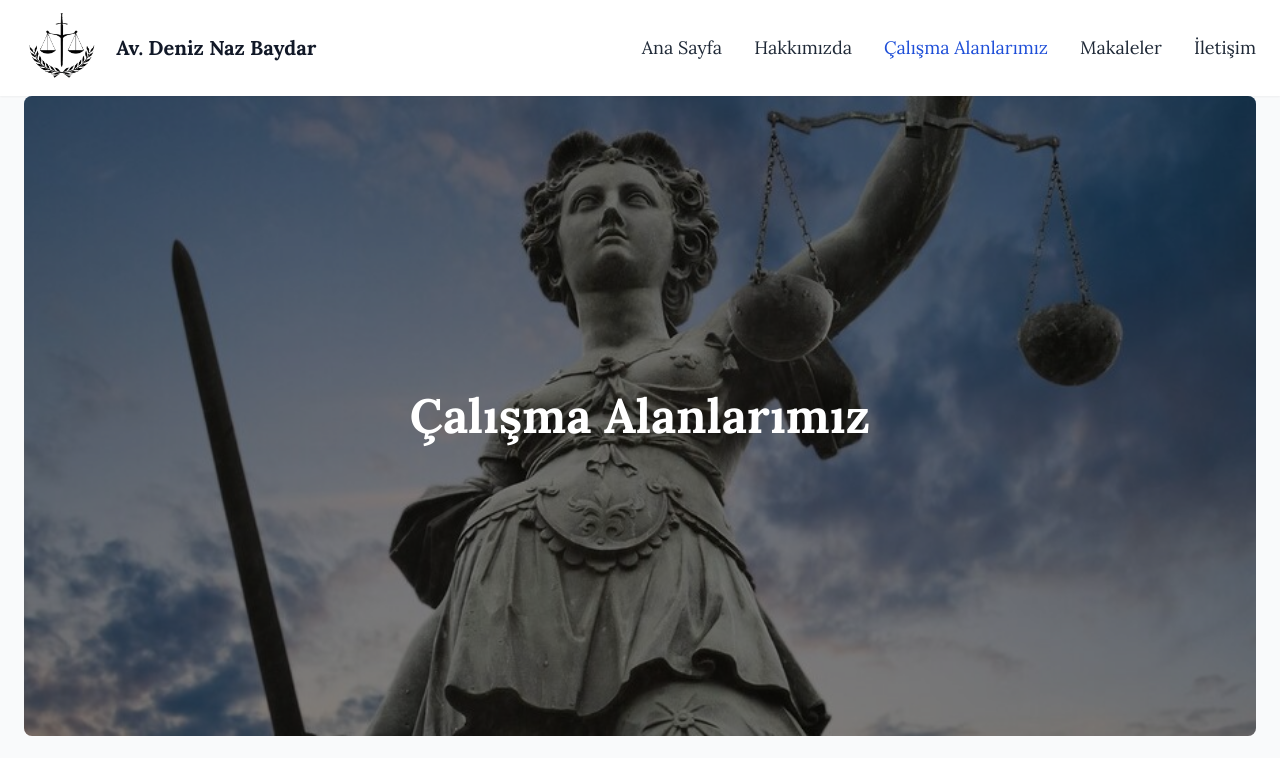
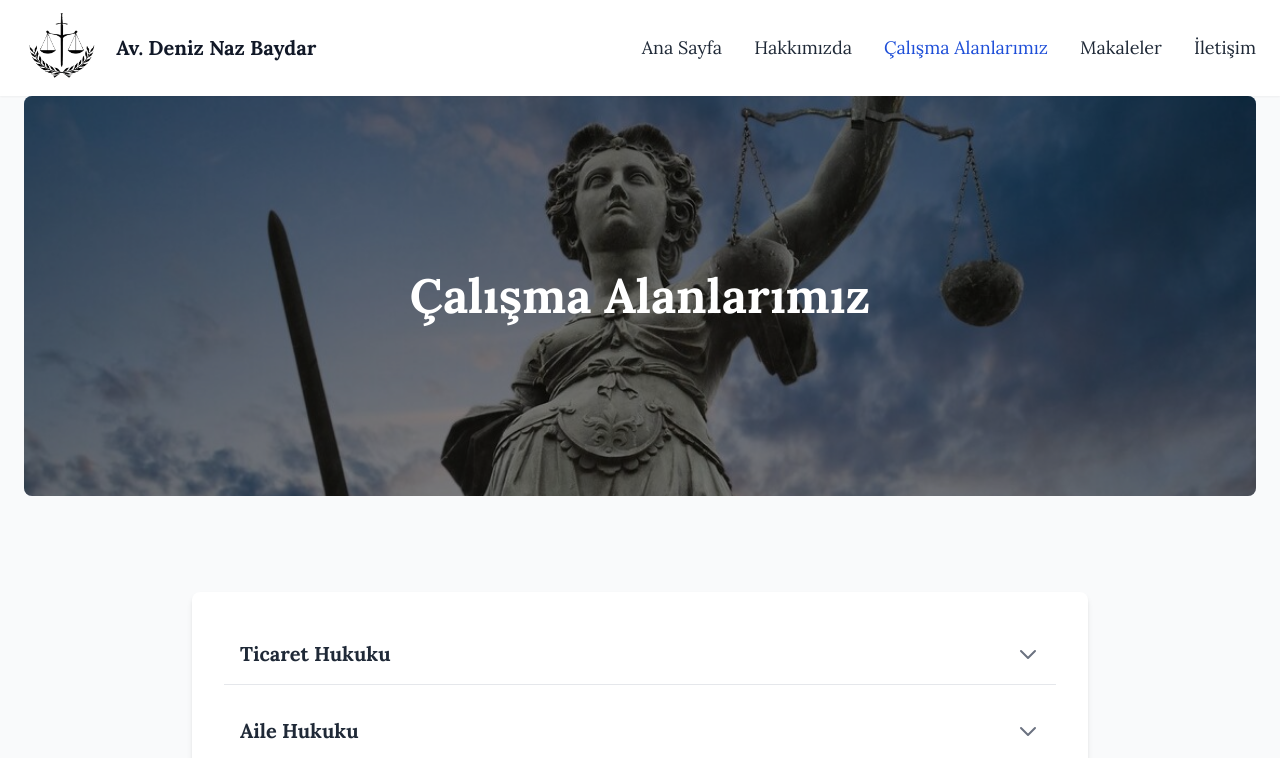
Before and after one commit to aliozts/aliozts.github.io, a plain HTML site: page portfolio.html in a window 1280 px wide. Shown: the top 758 px of the page. Drawn offline with nearby package versions, Linux system fonts and the light colour scheme.

Commit message:
better cropping

```diff
--- a/portfolio.html
+++ b/portfolio.html
@@ -7,20 +7,32 @@
     <script src="https://cdn.tailwindcss.com"></script>
     <link href="https://fonts.googleapis.com/css2?family=Lora:wght@400;700&display=swap" rel="stylesheet">
     <style>
-        body { font-family: 'Lora', serif; }
-        .nav-link { transition: color 0.3s ease; }
-        .nav-link:hover, .nav-link.active { color: #1D4ED8; }
+        body {
+            font-family: 'Lora', serif;
+        }
+
+        .nav-link {
+            transition: color 0.3s ease;
+        }
+
+        .nav-link:hover, .nav-link.active {
+            color: #1D4ED8;
+        }
+
         .accordion-content {
             max-height: 0;
             overflow: hidden;
             transition: max-height 0.3s ease-out;
         }
+
         .accordion-button svg {
             transition: transform 0.3s ease;
         }
+
         .accordion-button.active svg {
             transform: rotate(180deg);
         }
+
         @media (max-width: 768px) {
             .main-title {
                 text-align: center;
@@ -33,9 +45,9 @@
 
 <div id="header-placeholder"></div>
 
-    <main class="pt-24"> <!-- Adjusted padding-top -->
-        <section class="relative h-[40rem] flex items-center justify-center text-white rounded-lg overflow-hidden mb-12 mx-6">
-            <img src="images/fields_of_work.jpeg" alt="Lady Justice" class="absolute w-full h-full object-cover">
+<main class="pt-24">
+<section class="relative h-[25rem] flex items-center justify-center text-white rounded-lg overflow-hidden mb-12 mx-6">
+    <img src="images/fields_of_work.jpeg" alt="Lady Justice" class="absolute w-full h-full object-cover" style="object-position: top;">
     <div class="absolute w-full h-full bg-black opacity-50"></div>
     <h2 id="portfolio-title" class="relative text-5xl font-bold main-title" style="padding: 10px;">Çalışma Alanlarımız</h2>
 </section>
```
Lines whose indentation alone changed are shown as unchanged.
